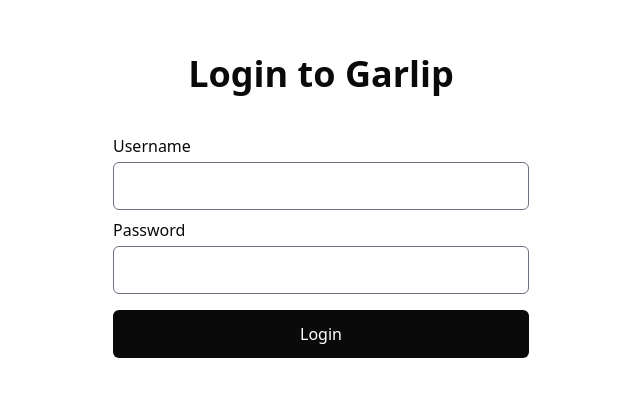
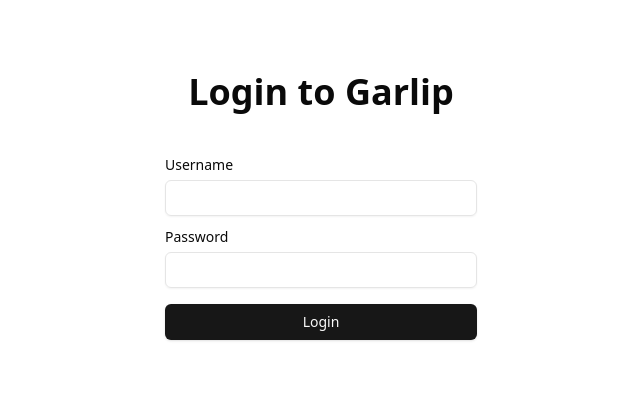
Before and after one commit to utilyre/garlip, a Next.js app in the folder frontend/: page /auth/login in a window 1280 px wide. Shown: the part 194-590 px from the top of the page, without its empty margins (319-959 px from the left). Built offline with nearby package versions, Linux system fonts and the light colour scheme.

Commit message:
fix(login): use shadcn/ui components

```diff
--- a/frontend/app/auth/login/page.tsx
+++ b/frontend/app/auth/login/page.tsx
@@ -1,5 +1,8 @@
 "use client";
 
+import { Button } from "@/components/ui/button";
+import { Input } from "@/components/ui/input";
+import { Label } from "@/components/ui/label";
 import { FormEvent, useState } from "react";
 
 export default function Login() {
@@ -40,44 +43,39 @@
 
   return (
     <main className="flex h-screen flex-col items-center justify-center p-4">
-      <div className="flex w-full flex-col gap-10 sm:w-1/2 md:w-1/3">
+      <div className="flex w-full flex-col gap-10 sm:w-1/2 md:w-1/4">
         <h1 className="text-center text-2xl font-bold sm:text-4xl">
           Login to Garlip
         </h1>
 
-        <form onSubmit={onSubmit} className="flex flex-col items-center gap-4">
+        <form onSubmit={onSubmit} className="space-y-4">
           <div className="flex w-full flex-col gap-2">
-            <div className="flex flex-col gap-1">
-              <label htmlFor="username">Username</label>
-              <input
+            <div className="space-y-1">
+              <Label htmlFor="username">Username</Label>
+              <Input
                 id="username"
                 type="text"
                 required
                 value={username}
                 onChange={(e) => setUsername(e.target.value)}
-                className="h-12 rounded-md border border-gray-500 bg-background p-2 text-sm outline-none transition hover:border-gray-800 focus:border-gray-400 focus:ring focus:ring-gray-300 dark:hover:border-gray-400 dark:focus:ring-gray-600"
               />
             </div>
 
-            <div className="flex flex-col gap-1">
-              <label htmlFor="password">Password</label>
-              <input
+            <div className="space-y-1">
+              <Label htmlFor="password">Password</Label>
+              <Input
                 id="password"
                 type="password"
                 required
                 value={password}
                 onChange={(e) => setPassword(e.target.value)}
-                className="h-12 rounded-md border border-gray-500 bg-background p-2 text-sm outline-none transition hover:border-gray-800 focus:border-gray-400 focus:ring focus:ring-gray-300 dark:hover:border-gray-400 dark:focus:ring-gray-600"
               />
             </div>
           </div>
 
-          <button
-            type="submit"
-            className="h-12 w-full rounded-md bg-foreground text-background outline-none transition-colors hover:bg-gray-800 focus:outline-blue-400 dark:hover:bg-gray-300"
-          >
+          <Button type="submit" className="w-full">
             Login
-          </button>
+          </Button>
         </form>
       </div>
     </main>
--- /dev/null
+++ b/frontend/components/ui/button.tsx
@@ -0,0 +1,57 @@
+import * as React from "react"
+import { Slot } from "@radix-ui/react-slot"
+import { cva, type VariantProps } from "class-variance-authority"
+
+import { cn } from "@/lib/utils"
+
+const buttonVariants = cva(
+  "inline-flex items-center justify-center gap-2 whitespace-nowrap rounded-md text-sm font-medium transition-colors focus-visible:outline-none focus-visible:ring-1 focus-visible:ring-ring disabled:pointer-events-none disabled:opacity-50 [&_svg]:pointer-events-none [&_svg]:size-4 [&_svg]:shrink-0",
+  {
+    variants: {
+      variant: {
+        default:
+          "bg-primary text-primary-foreground shadow hover:bg-primary/90",
+        destructive:
+          "bg-destructive text-destructive-foreground shadow-sm hover:bg-destructive/90",
+        outline:
+          "border border-input bg-background shadow-sm hover:bg-accent hover:text-accent-foreground",
+        secondary:
+          "bg-secondary text-secondary-foreground shadow-sm hover:bg-secondary/80",
+        ghost: "hover:bg-accent hover:text-accent-foreground",
+        link: "text-primary underline-offset-4 hover:underline",
+      },
+      size: {
+        default: "h-9 px-4 py-2",
+        sm: "h-8 rounded-md px-3 text-xs",
+        lg: "h-10 rounded-md px-8",
+        icon: "h-9 w-9",
+      },
+    },
+    defaultVariants: {
+      variant: "default",
+      size: "default",
+    },
+  }
+)
+
+export interface ButtonProps
+  extends React.ButtonHTMLAttributes<HTMLButtonElement>,
+    VariantProps<typeof buttonVariants> {
+  asChild?: boolean
+}
+
+const Button = React.forwardRef<HTMLButtonElement, ButtonProps>(
+  ({ className, variant, size, asChild = false, ...props }, ref) => {
+    const Comp = asChild ? Slot : "button"
+    return (
+      <Comp
+        className={cn(buttonVariants({ variant, size, className }))}
+        ref={ref}
+        {...props}
+      />
+    )
+  }
+)
+Button.displayName = "Button"
+
+export { Button, buttonVariants }
--- /dev/null
+++ b/frontend/components/ui/input.tsx
@@ -0,0 +1,22 @@
+import * as React from "react"
+
+import { cn } from "@/lib/utils"
+
+const Input = React.forwardRef<HTMLInputElement, React.ComponentProps<"input">>(
+  ({ className, type, ...props }, ref) => {
+    return (
+      <input
+        type={type}
+        className={cn(
+          "flex h-9 w-full rounded-md border border-input bg-transparent px-3 py-1 text-base shadow-sm transition-colors file:border-0 file:bg-transparent file:text-sm file:font-medium file:text-foreground placeholder:text-muted-foreground focus-visible:outline-none focus-visible:ring-1 focus-visible:ring-ring disabled:cursor-not-allowed disabled:opacity-50 md:text-sm",
+          className
+        )}
+        ref={ref}
+        {...props}
+      />
+    )
+  }
+)
+Input.displayName = "Input"
+
+export { Input }
--- /dev/null
+++ b/frontend/components/ui/label.tsx
@@ -0,0 +1,26 @@
+"use client"
+
+import * as React from "react"
+import * as LabelPrimitive from "@radix-ui/react-label"
+import { cva, type VariantProps } from "class-variance-authority"
+
+import { cn } from "@/lib/utils"
+
+const labelVariants = cva(
+  "text-sm font-medium leading-none peer-disabled:cursor-not-allowed peer-disabled:opacity-70"
+)
+
+const Label = React.forwardRef<
+  React.ElementRef<typeof LabelPrimitive.Root>,
+  React.ComponentPropsWithoutRef<typeof LabelPrimitive.Root> &
+    VariantProps<typeof labelVariants>
+>(({ className, ...props }, ref) => (
+  <LabelPrimitive.Root
+    ref={ref}
+    className={cn(labelVariants(), className)}
+    {...props}
+  />
+))
+Label.displayName = LabelPrimitive.Root.displayName
+
+export { Label }
--- a/frontend/package.json
+++ b/frontend/package.json
@@ -9,6 +9,8 @@
     "lint": "next lint"
   },
   "dependencies": {
+    "@radix-ui/react-label": "^2.1.0",
+    "@radix-ui/react-slot": "^1.1.0",
     "class-variance-authority": "^0.7.0",
     "clsx": "^2.1.1",
     "lucide-react": "^0.456.0",
```
Also changed, not shown: 1 other file (tests, documents, lock files or other folders).
